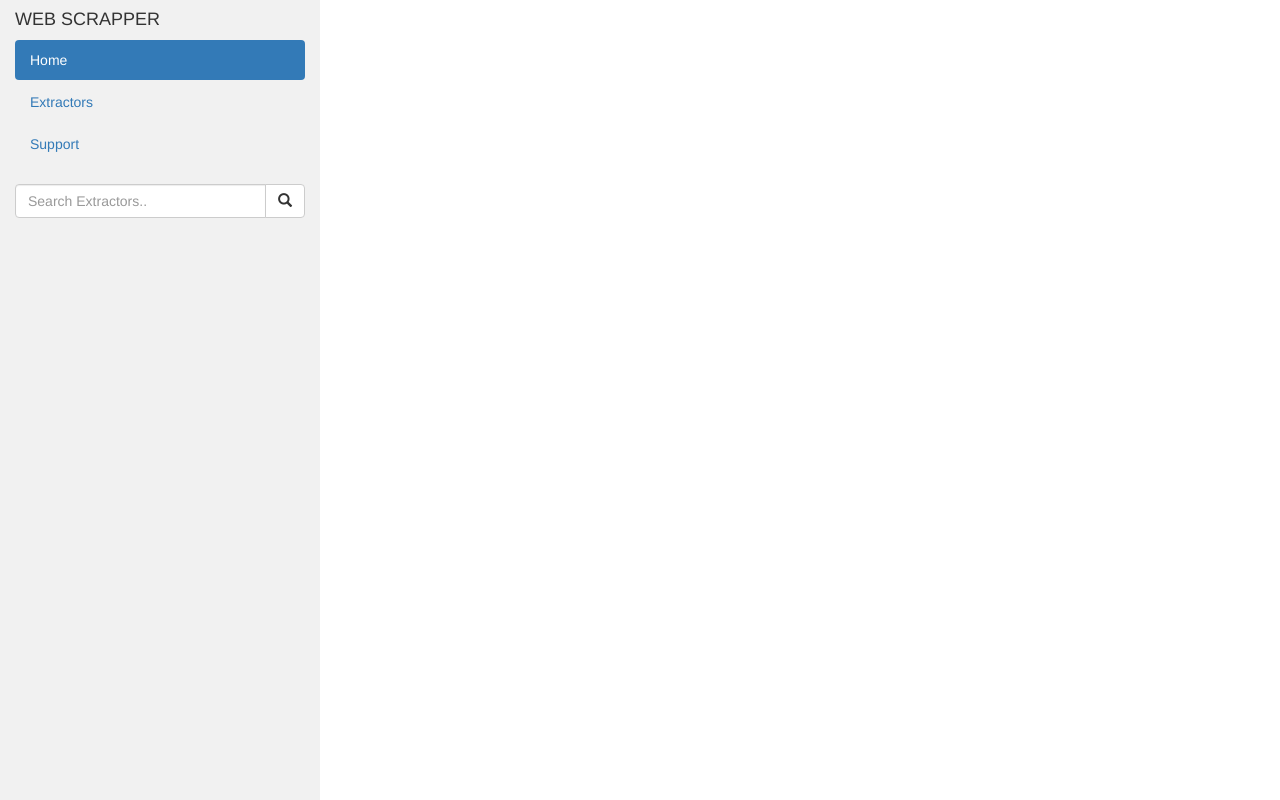
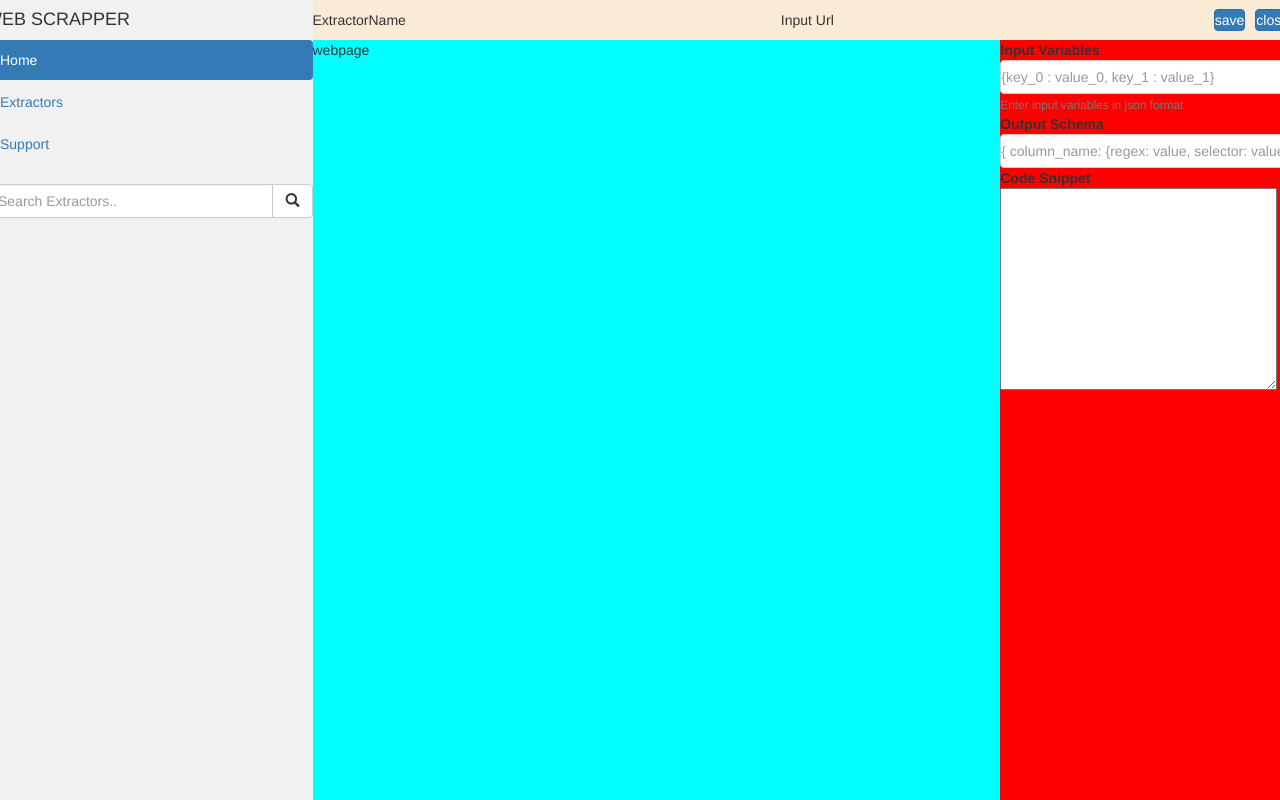
Before and after one commit to AkanshaWajge/WEB-SCARPPER, an Angular app: page /extractors/edit/1 in a window 1280 px wide. Before the commit this address led to /. Shown: the top 800 px of the page. Built offline with nearby package versions, Linux system fonts and the light colour scheme.

Commit message:
structure revamp

```diff
--- a/src/app/app.component.css
+++ b/src/app/app.component.css
@@ -0,0 +1,32 @@
+.container-fluid {
+  padding: 0px;
+}
+/* Set height of the grid so .sidenav can be 100% (adjust if needed) */
+.row.content {height: 1500px}
+
+/* Set gray background color and 100% height */
+.sidenav {
+  background-color: #f1f1f1;
+  height: 100%;
+  padding: 0px;
+}
+
+.content-wrapper {
+  padding: 0px;
+}
+
+/* Set black background color, white text and some padding */
+footer {
+  background-color: #555;
+  color: white;
+  padding: 15px;
+}
+
+/* On small screens, set height to 'auto' for sidenav and grid */
+@media screen and (max-width: 767px) {
+  .sidenav {
+    height: auto;
+    padding: 15px;
+  }
+  .row.content {height: auto;}
+}
--- a/src/app/app.component.html
+++ b/src/app/app.component.html
@@ -1,41 +1,3 @@
-<!DOCTYPE html>
-<html lang="en">
-<head>
-  <title>Bootstrap Example</title>
-  <meta charset="utf-8">
-  <meta name="viewport" content="width=device-width, initial-scale=1">
-  <link rel="stylesheet" href="https://maxcdn.bootstrapcdn.com/bootstrap/3.4.1/css/bootstrap.min.css">
-  <script src="https://ajax.googleapis.com/ajax/libs/jquery/3.4.1/jquery.min.js"></script>
-  <script src="https://maxcdn.bootstrapcdn.com/bootstrap/3.4.1/js/bootstrap.min.js"></script>
-  <style>
-    /* Set height of the grid so .sidenav can be 100% (adjust if needed) */
-    .row.content {height: 1500px}
-
-    /* Set gray background color and 100% height */
-    .sidenav {
-      background-color: #f1f1f1;
-      height: 100%;
-    }
-
-    /* Set black background color, white text and some padding */
-    footer {
-      background-color: #555;
-      color: white;
-      padding: 15px;
-    }
-
-    /* On small screens, set height to 'auto' for sidenav and grid */
-    @media screen and (max-width: 767px) {
-      .sidenav {
-        height: auto;
-        padding: 15px;
-      }
-      .row.content {height: auto;}
-    }
-  </style>
-</head>
-<body>
-
 <div class="container-fluid">
   <div class="row content">
     <div class="col-sm-3 sidenav">
@@ -55,10 +17,8 @@
       </div>
     </div>
 
-    <div class="col-sm-9">
+    <div class="col-sm-9 content-wrapper">
       <router-outlet></router-outlet>
     </div>
   </div>
 </div>
-</body>
-</html>
--- a/src/app/extractors/edit/edit.component.css
+++ b/src/app/extractors/edit/edit.component.css
@@ -0,0 +1,33 @@
+*{
+  box-sizing: border-box;
+  margin: 0px;
+  padding: 0px;
+}
+.header-wrapper {
+  background-color: antiquewhite;
+  height: 40px;
+  display: flex;
+  justify-content: space-between;
+  align-items: center;
+}
+
+.content-wrapper {
+  height: calc(100vh - 40px);
+  background-color: aqua;
+  display: flex;
+}
+
+.webpage-wrapper {
+  width: 70%;
+}
+
+.editor {
+  width: 30%;
+  background-color: red;
+}
+
+.input-url {}
+
+button {
+  margin: 5px;
+}
--- a/src/app/extractors/edit/edit.component.html
+++ b/src/app/extractors/edit/edit.component.html
@@ -1 +1,33 @@
-<p>edit works!</p>
+<div class="main-container">
+  <div class="header-wrapper">
+    ExtractorName
+    <span class="input-url">Input Url</span>
+    <span>
+      <button class="btn btn-primary">save</button>
+      <button class="btn btn-primary">close</button>
+    </span>
+  </div>
+  <div class="content-wrapper">
+    <div class="webpage-wrapper">
+      webpage
+    </div>
+    <div class="editor">
+      <form>
+        <div class="form-group">
+          <label for="inputVariable">Input Variables</label>
+          <input type="text" class="form-control" id="inputVariable" aria-describedby="inputSchemaHelp" placeholder="{key_0 : value_0, key_1 : value_1}">
+          <small id="inputSchemaHelp" class="form-text text-muted">Enter input variables in json format</small>
+        </div>
+        <div class="form-group">
+          <label for="outputVariable">Output Schema</label>
+          <input type="text" class="form-control" id="outputVariable" placeholder="{ column_name: {regex: value, selector: value} }">
+        </div>
+        <div class="form-group">
+          <label class="form-check-label" for="codeSnippet">Code Snippet</label>
+          <textarea name="" id="codeSnippet" cols="32" rows="10" class="form-text text-muted"></textarea>
+        </div>
+      </form>
+
+    </div>
+  </div>
+</div>
--- a/src/app/extractors/extractors.component.html
+++ b/src/app/extractors/extractors.component.html
@@ -1 +1 @@
-<h1>extractors works!</h1>
+<router-outlet></router-outlet>
--- a/src/index.html
+++ b/src/index.html
@@ -1,13 +1,20 @@
 <!doctype html>
 <html lang="en">
+
 <head>
   <meta charset="utf-8">
   <title>Webscrapper</title>
   <base href="/">
   <meta name="viewport" content="width=device-width, initial-scale=1">
   <link rel="icon" type="image/x-icon" href="favicon.ico">
+  <link rel="stylesheet" href="https://maxcdn.bootstrapcdn.com/bootstrap/3.4.1/css/bootstrap.min.css">
+  <script src="https://ajax.googleapis.com/ajax/libs/jquery/3.4.1/jquery.min.js"></script>
+  <script src="https://maxcdn.bootstrapcdn.com/bootstrap/3.4.1/js/bootstrap.min.js"></script>
+
 </head>
+
 <body>
   <app-root></app-root>
 </body>
+
 </html>
```
Also changed, not shown: src/app/app-routing.module.ts (+9 -3 lines).
